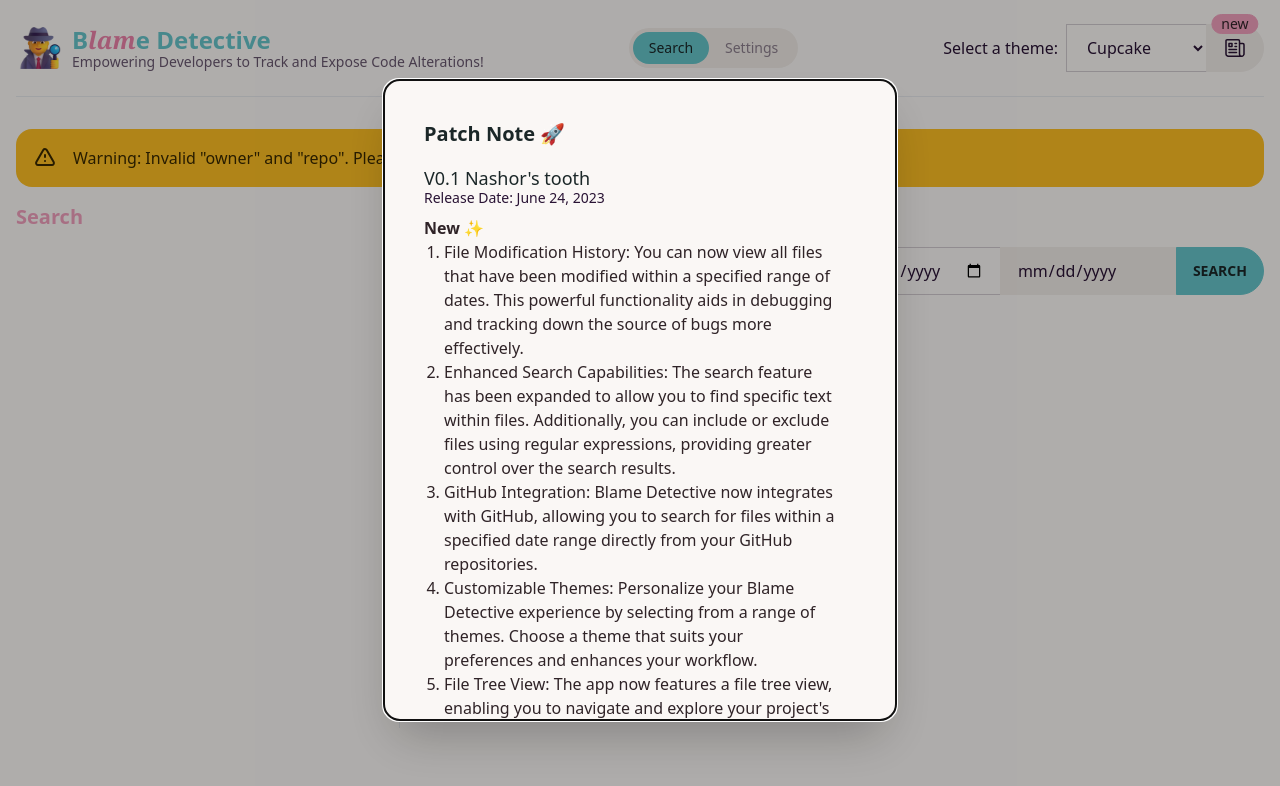
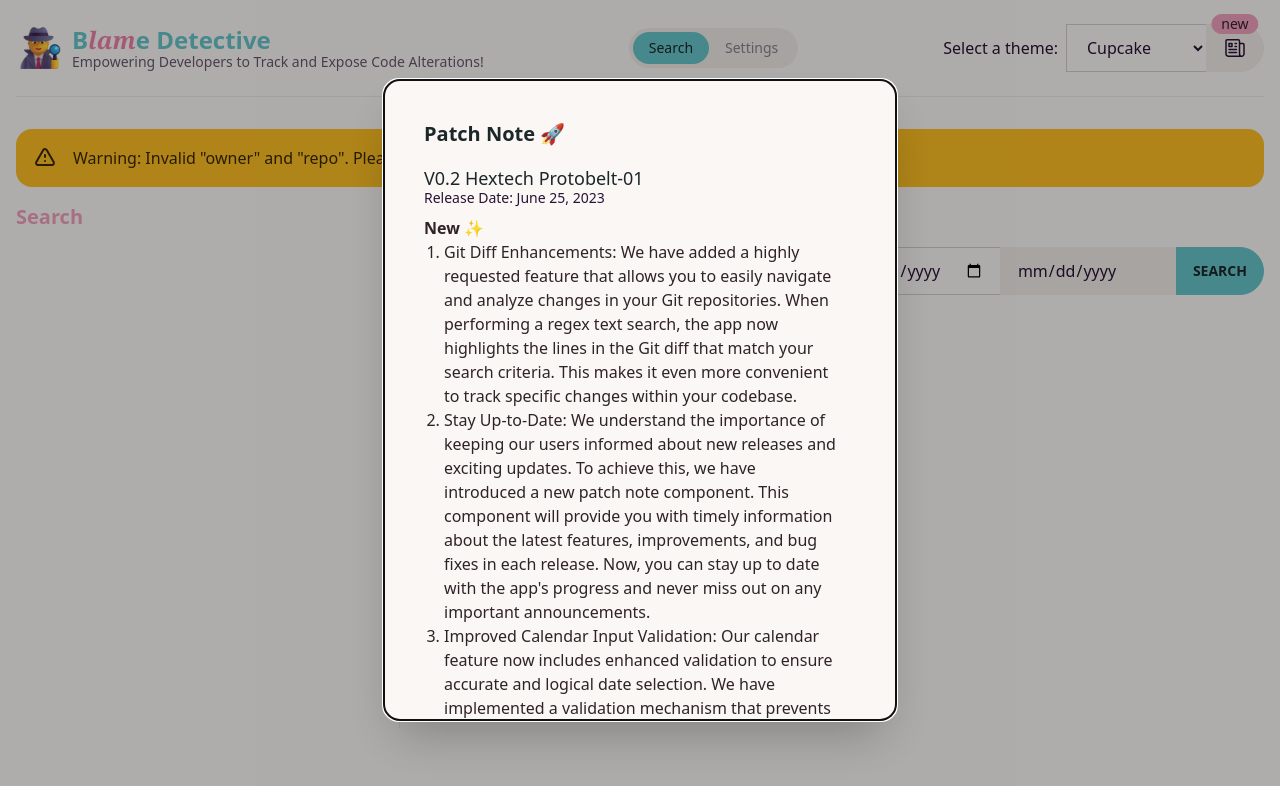
Before and after one commit to alexandrelam/blame-detective, a React (Vite) app: page / in a window 1280 px wide. Shown: the top 786 px of the page. Built offline with nearby package versions, Linux system fonts and the light colour scheme.

Commit message:
docs: updated patch note

```diff
--- a/src/components/PatchNoteModal.tsx
+++ b/src/components/PatchNoteModal.tsx
@@ -21,6 +21,64 @@ export function PatchNoteModal() {
         <h2 className="font-bold text-xl text-primary-content">
           Patch Note 🚀
         </h2>
+        <h3 className="font-medium text-lg mt-4 text-primary-content">
+          V0.2 Hextech Protobelt-01
+        </h3>
+        <span className="text-sm -mt-1 text-base-content block">
+          Release Date: June 25, 2023
+        </span>
+        <h4 className="font-bold mt-2 text-secondary-content">New ✨</h4>
+        <ul className="list-decimal mx-5 text-secondary-content">
+          <li>
+            Git Diff Enhancements: We have added a highly requested feature that
+            allows you to easily navigate and analyze changes in your Git
+            repositories. When performing a regex text search, the app now
+            highlights the lines in the Git diff that match your search
+            criteria. This makes it even more convenient to track specific
+            changes within your codebase.
+          </li>
+          <li>
+            Stay Up-to-Date: We understand the importance of keeping our users
+            informed about new releases and exciting updates. To achieve this,
+            we have introduced a new patch note component. This component will
+            provide you with timely information about the latest features,
+            improvements, and bug fixes in each release. Now, you can stay up to
+            date with the app's progress and never miss out on any important
+            announcements.
+          </li>
+          <li>
+            Improved Calendar Input Validation: Our calendar feature now
+            includes enhanced validation to ensure accurate and logical date
+            selection. We have implemented a validation mechanism that prevents
+            users from choosing a second date that falls in the past. This
+            enhancement eliminates any confusion or unintended selections,
+            making the calendar input more intuitive and error-free.
+          </li>
+        </ul>
+
+        <h4 className="font-bold mt-2 text-secondary-content">Bug fix 🐛</h4>
+        <ul className="list-decimal mx-5 text-secondary-content">
+          <li>
+            Default Theme Stability: We have addressed an issue that caused the
+            default theme to malfunction when launching the app for the first
+            time. The bug has been fixed, ensuring a seamless and visually
+            pleasing experience right from the start.
+          </li>
+          <li>
+            React Icons Warning Resolved: We have resolved a warning related to
+            the usage of icons in React. This fix eliminates any potential
+            issues or conflicts that may have occurred, resulting in a smoother
+            and error-free app performance.
+          </li>
+          <li>
+            Improved Context Organization: In our ongoing efforts to improve
+            code structure and maintainability, we have moved the context to
+            their own dedicated folder. This reorganization enhances the clarity
+            and organization of the app's architecture, making it easier for
+            developers to navigate and maintain the codebase.
+          </li>
+        </ul>
+        <span className="block w-full h-0.5 bg-base-300 my-6"></span>
         <h3 className="font-medium text-lg mt-4 text-primary-content">
           V0.1 Nashor's tooth
         </h3>
```
